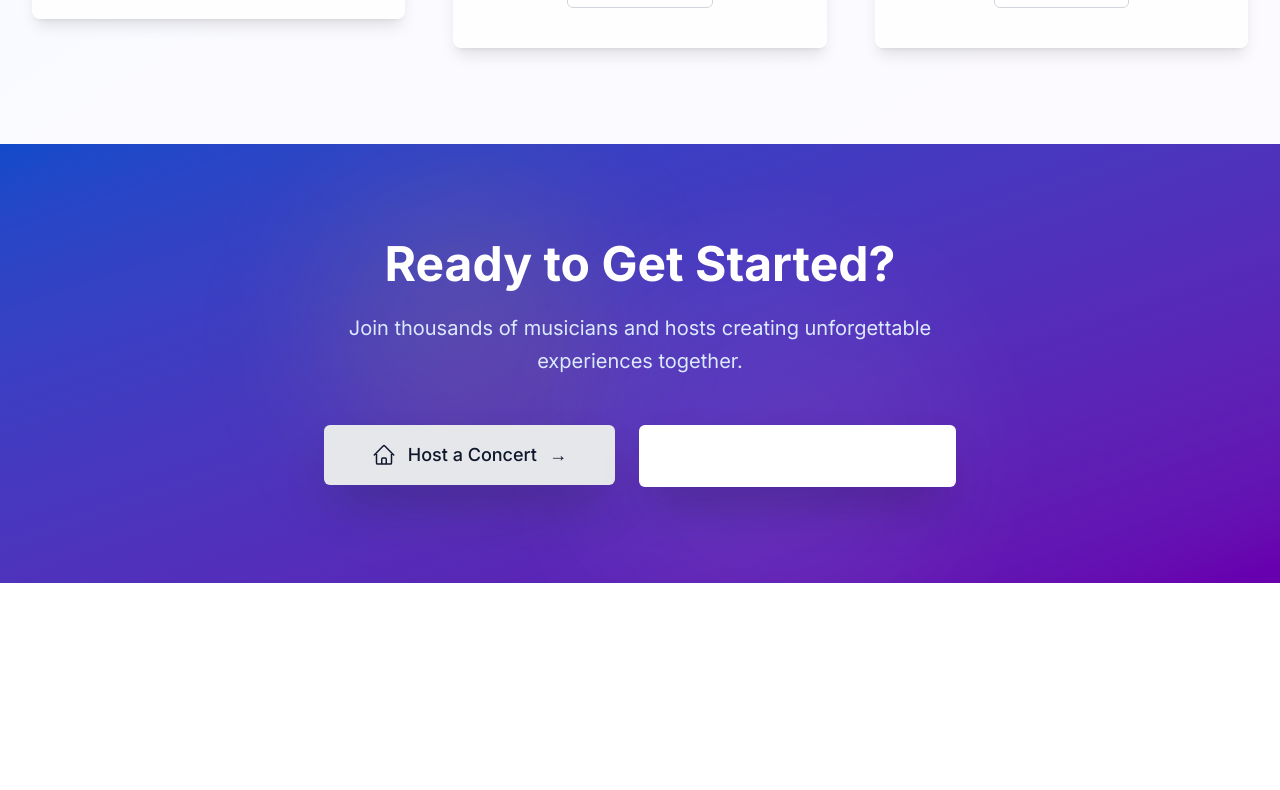
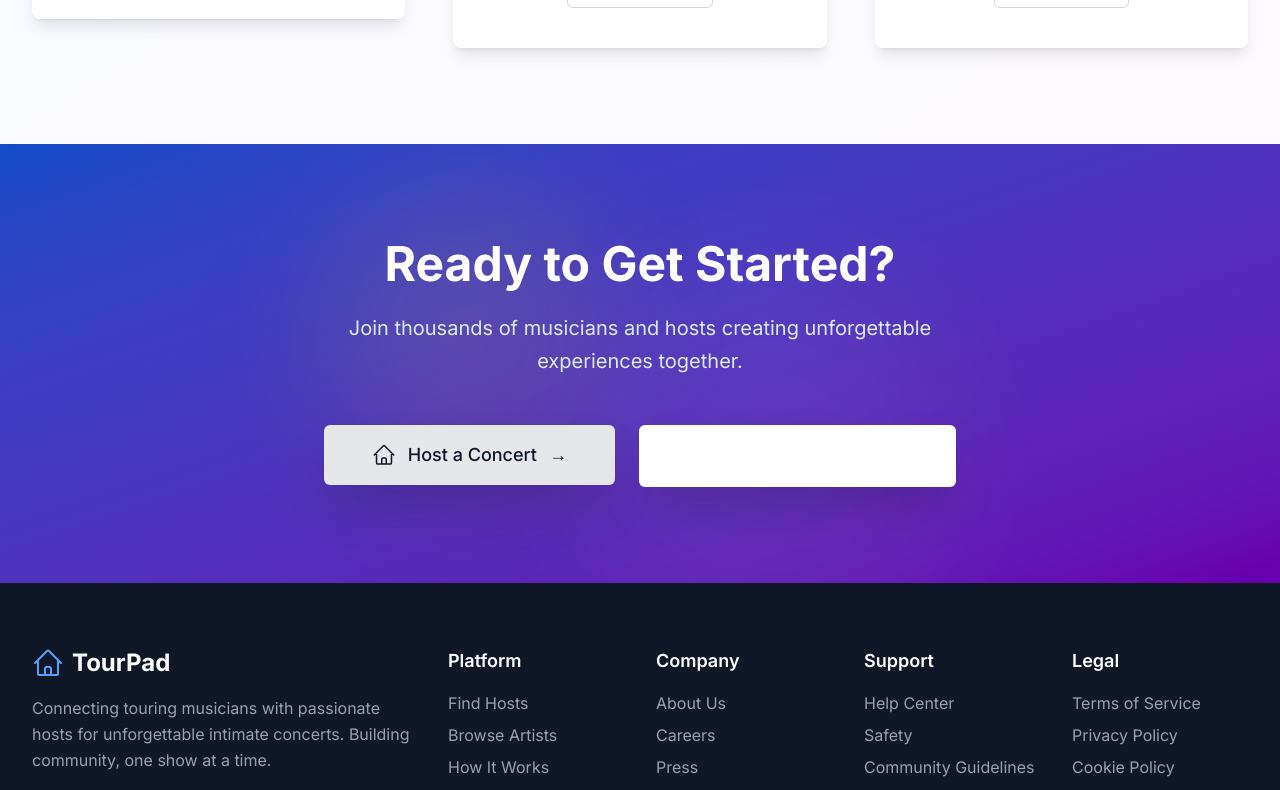
Before and after one commit to BenTyson/tourpad, a Next.js app: page / in a window 1280 px wide. Shown: the part 2000-2790 px from the top of the page. Before the commit the page ends 2583 px from the top, so only its background shows below. Built offline with nearby package versions, Linux system fonts and the light colour scheme.

Commit message:
footer added

```diff
--- a/src/app/layout.tsx
+++ b/src/app/layout.tsx
@@ -1,6 +1,7 @@
 import type { Metadata } from 'next';
 import { Inter } from 'next/font/google';
 import { Header } from '@/components/layout/Header';
+import { Footer } from '@/components/layout/Footer';
 import './globals.css';
 
 const inter = Inter({ subsets: ['latin'] });
@@ -23,6 +24,7 @@ export default function RootLayout({
           <main className="flex-1">
             {children}
           </main>
+          <Footer />
         </div>
       </body>
     </html>
--- /dev/null
+++ b/src/components/layout/Footer.tsx
@@ -0,0 +1,212 @@
+import Link from 'next/link';
+import {
+  HomeIcon,
+  MusicalNoteIcon,
+  EnvelopeIcon,
+  PhoneIcon,
+  MapPinIcon,
+  GlobeAltIcon
+} from '@heroicons/react/24/outline';
+
+export function Footer() {
+  const currentYear = new Date().getFullYear();
+
+  const footerLinks = {
+    platform: [
+      { name: 'Find Hosts', href: '/hosts' },
+      { name: 'Browse Artists', href: '/artists' },
+      { name: 'How It Works', href: '/how-it-works' },
+      { name: 'Pricing', href: '/pricing' },
+      { name: 'Success Stories', href: '/stories' }
+    ],
+    company: [
+      { name: 'About Us', href: '/about' },
+      { name: 'Careers', href: '/careers' },
+      { name: 'Press', href: '/press' },
+      { name: 'Blog', href: '/blog' },
+      { name: 'Contact', href: '/contact' }
+    ],
+    support: [
+      { name: 'Help Center', href: '/help' },
+      { name: 'Safety', href: '/safety' },
+      { name: 'Community Guidelines', href: '/guidelines' },
+      { name: 'Trust & Safety', href: '/trust' },
+      { name: 'Report Issue', href: '/report' }
+    ],
+    legal: [
+      { name: 'Terms of Service', href: '/terms' },
+      { name: 'Privacy Policy', href: '/privacy' },
+      { name: 'Cookie Policy', href: '/cookies' },
+      { name: 'Accessibility', href: '/accessibility' },
+      { name: 'Sitemap', href: '/sitemap' }
+    ]
+  };
+
+  const socialLinks = [
+    { name: 'Facebook', href: '#', icon: '📘' },
+    { name: 'Twitter', href: '#', icon: '🐦' },
+    { name: 'Instagram', href: '#', icon: '📸' },
+    { name: 'YouTube', href: '#', icon: '📺' },
+    { name: 'LinkedIn', href: '#', icon: '💼' }
+  ];
+
+  return (
+    <footer className="bg-gray-900 text-white">
+      {/* Main Footer Content */}
+      <div className="mx-auto max-w-7xl px-4 sm:px-6 lg:px-8 py-16">
+        <div className="grid grid-cols-1 md:grid-cols-2 lg:grid-cols-6 gap-8">
+          {/* Brand Section */}
+          <div className="lg:col-span-2">
+            <div className="flex items-center mb-4">
+              <div className="flex items-center">
+                <HomeIcon className="w-8 h-8 text-blue-400 mr-2" />
+                <span className="text-2xl font-bold">TourPad</span>
+              </div>
+            </div>
+            <p className="text-gray-400 mb-6 leading-relaxed">
+              Connecting touring musicians with passionate hosts for unforgettable
+              intimate concerts. Building community, one show at a time.
+            </p>
+
+            {/* Contact Info */}
+            <div className="space-y-2 text-gray-400">
+              <div className="flex items-center">
+                <EnvelopeIcon className="w-4 h-4 mr-2" />
+                <span>hello@tourpad.com</span>
+              </div>
+              <div className="flex items-center">
+                <PhoneIcon className="w-4 h-4 mr-2" />
+                <span>1-800-TOURPAD</span>
+              </div>
+              <div className="flex items-center">
+                <MapPinIcon className="w-4 h-4 mr-2" />
+                <span>Austin, TX</span>
+              </div>
+            </div>
+          </div>
+
+          {/* Platform Links */}
+          <div>
+            <h3 className="text-lg font-semibold mb-4">Platform</h3>
+            <ul className="space-y-2">
+              {footerLinks.platform.map((link) => (
+                <li key={link.name}>
+                  <Link
+                    href={link.href}
+                    className="text-gray-400 hover:text-white transition-colors duration-200"
+                  >
+                    {link.name}
+                  </Link>
+                </li>
+              ))}
+            </ul>
+          </div>
+
+          {/* Company Links */}
+          <div>
+            <h3 className="text-lg font-semibold mb-4">Company</h3>
+            <ul className="space-y-2">
+              {footerLinks.company.map((link) => (
+                <li key={link.name}>
+                  <Link
+                    href={link.href}
+                    className="text-gray-400 hover:text-white transition-colors duration-200"
+                  >
+                    {link.name}
+                  </Link>
+                </li>
+              ))}
+            </ul>
+          </div>
+
+          {/* Support Links */}
+          <div>
+            <h3 className="text-lg font-semibold mb-4">Support</h3>
+            <ul className="space-y-2">
+              {footerLinks.support.map((link) => (
+                <li key={link.name}>
+                  <Link
+                    href={link.href}
+                    className="text-gray-400 hover:text-white transition-colors duration-200"
+                  >
+                    {link.name}
+                  </Link>
+                </li>
+              ))}
+            </ul>
+          </div>
+
+          {/* Legal Links */}
+          <div>
+            <h3 className="text-lg font-semibold mb-4">Legal</h3>
+            <ul className="space-y-2">
+              {footerLinks.legal.map((link) => (
+                <li key={link.name}>
+                  <Link
+                    href={link.href}
+                    className="text-gray-400 hover:text-white transition-colors duration-200"
+                  >
+                    {link.name}
+                  </Link>
+                </li>
+              ))}
+            </ul>
+          </div>
+        </div>
+
+        {/* Newsletter Signup */}
+        <div className="mt-12 pt-8 border-t border-gray-800">
+          <div className="flex flex-col md:flex-row md:items-center md:justify-between">
+            <div className="mb-4 md:mb-0">
+              <h3 className="text-lg font-semibold mb-2">Stay Connected</h3>
+              <p className="text-gray-400">Get updates on new features and community stories</p>
+            </div>
+            <div className="flex flex-col sm:flex-row gap-3">
+              <input
+                type="email"
+                placeholder="Enter your email"
+                className="px-4 py-2 bg-gray-800 border border-gray-700 rounded-lg text-white placeholder-gray-400 focus:outline-none focus:ring-2 focus:ring-blue-500 focus:border-transparent"
+              />
+              <button className="px-6 py-2 bg-blue-600 hover:bg-blue-700 text-white rounded-lg transition-colors duration-200">
+                Subscribe
+              </button>
+            </div>
+          </div>
+        </div>
+      </div>
+
+      {/* Bottom Bar */}
+      <div className="bg-gray-950 border-t border-gray-800">
+        <div className="mx-auto max-w-7xl px-4 sm:px-6 lg:px-8 py-6">
+          <div className="flex flex-col md:flex-row md:items-center md:justify-between">
+            <div className="flex items-center space-x-6 mb-4 md:mb-0">
+              <p className="text-gray-400">
+                © {currentYear} TourPad. All rights reserved.
+              </p>
+              <div className="flex items-center space-x-4">
+                <span className="text-gray-400 text-sm">Made with</span>
+                <span className="text-red-400">♥</span>
+                <span className="text-gray-400 text-sm">for musicians</span>
+              </div>
+            </div>
+
+            {/* Social Links */}
+            <div className="flex items-center space-x-4">
+              <span className="text-gray-400 text-sm">Follow us:</span>
+              {socialLinks.map((social) => (
+                <a
+                  key={social.name}
+                  href={social.href}
+                  className="text-gray-400 hover:text-white transition-colors duration-200"
+                  aria-label={social.name}
+                >
+                  <span className="text-lg">{social.icon}</span>
+                </a>
+              ))}
+            </div>
+          </div>
+        </div>
+      </div>
+    </footer>
+  );
+}
```
